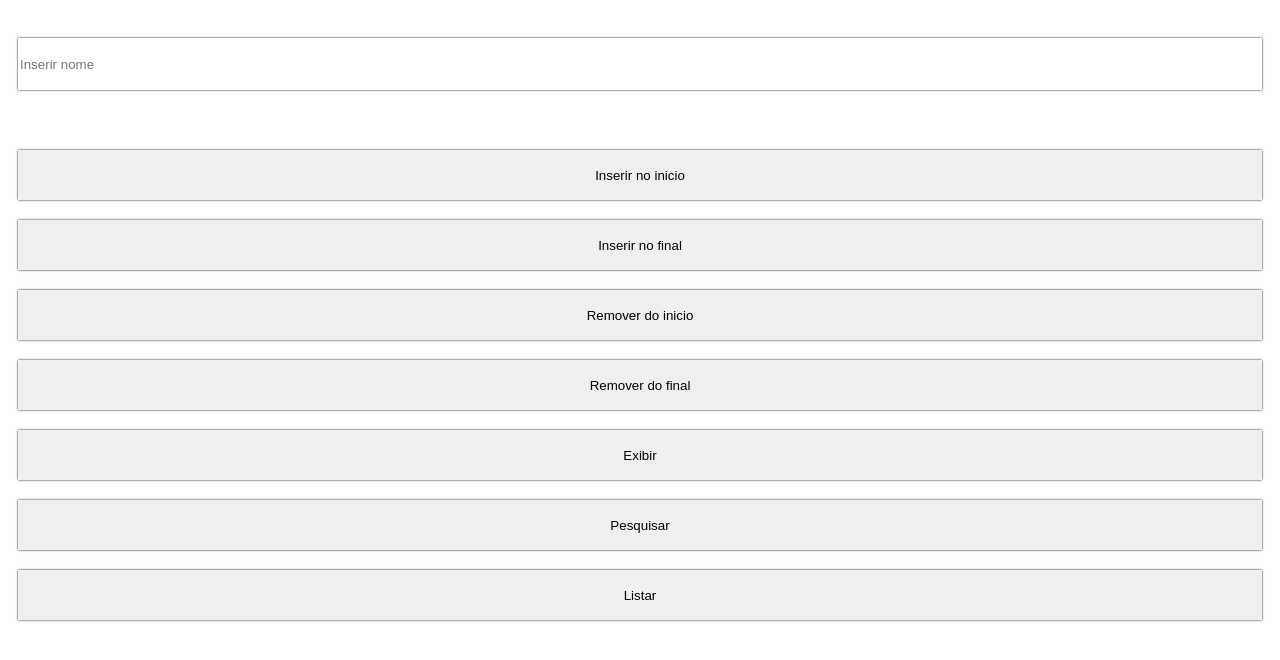
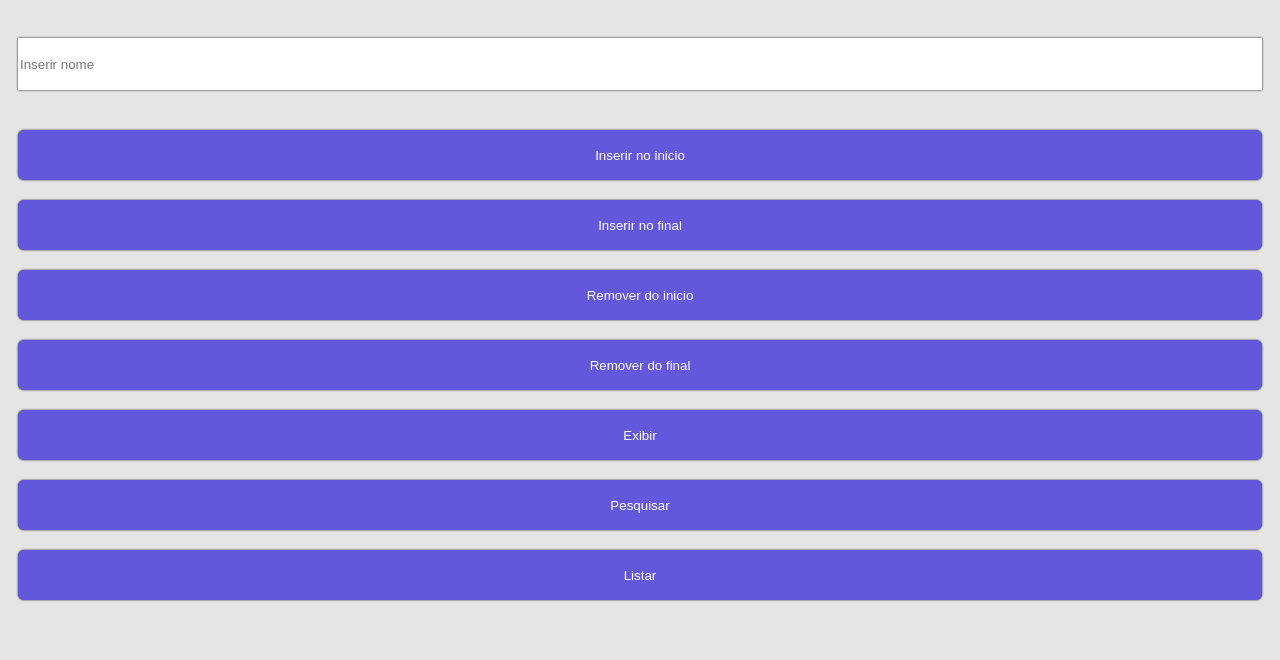
Before and after one commit to LuisFernandooo/Projeto-Vetor, a website: page www/index.html in a window 1280 px wide. Drawn offline with Linux system fonts and the light colour scheme.

Commit message:
Atualização - Javascript \& Css

```diff
--- a/www/components/magro.js
+++ b/www/components/magro.js
@@ -41,6 +41,7 @@ function vetorpesquisar(){
 
 function vetorlistar(){
     for(let i = 0; i < nomes.length; i++){
-        alert(i+1 +"° " + nomes[i])
+        // alert(i+1 +"° " + nomes[i])
+        document.getElementById('lista').innerHTML += i+1 +"° " + nomes[i] +"<br>"
     }
 }
--- a/www/css/style.css
+++ b/www/css/style.css
@@ -1,9 +1,12 @@
 /**/
+
+
 
 body{
     display: flex;
     flex-direction: column;
     gap: 20px;
+    background-color: #E5E5E5;
 }
 
 input{
@@ -15,6 +18,19 @@ input{
 }
 
 #insertnome{
-    margin-bottom: 40px;
+    margin-bottom: 20px;
     margin-top: 30px;
 }
+
+.css-btn{
+    border: none;
+    border-radius: 6px;
+    outline: none;
+    color: white;
+    background-color: #6358DC;
+}
+
+#lista{
+    font-size: 15px;
+    color: black;
+}
--- a/www/index.html
+++ b/www/index.html
@@ -13,18 +13,20 @@
 <body>
     <input type="text" name="insertnome" id="insertnome" placeholder="Inserir nome">
 
-    <input type="button" name="btnInserirInicio" value="Inserir no inicio" onclick="vetorunshift()">
+    <input type="button" name="btnInserirInicio" value="Inserir no inicio" class="css-btn" onclick="vetorunshift()">
 
-    <input type="button" name="btnInserirFinal" value="Inserir no final" onclick="vetorpush()">
+    <input type="button" name="btnInserirFinal" value="Inserir no final" class="css-btn" onclick="vetorpush()">
 
-    <input type="button" name="btnRemoverInicio" value="Remover do inicio" onclick="vetorshift()">
+    <input type="button" name="btnRemoverInicio" value="Remover do inicio" class="css-btn" onclick="vetorshift()">
 
-    <input type="button" name="btnRemoverFinal" value="Remover do final" onclick="vetorpop()">
+    <input type="button" name="btnRemoverFinal" value="Remover do final" class="css-btn" onclick="vetorpop()">
 
-    <input type="button" name="btnExibir" value="Exibir" onclick="vetorexibir()">
+    <input type="button" name="btnExibir" value="Exibir" class="css-btn" onclick="vetorexibir()">
 
-    <input type="button" name="btnPesquisar" value="Pesquisar" onclick="vetorpesquisar()">
+    <input type="button" name="btnPesquisar" value="Pesquisar" class="css-btn" onclick="vetorpesquisar()">
 
-    <input type="button" name="btnListar" value="Listar" onclick="vetorlistar()">
+    <input type="button" name="btnListar" value="Listar" class="css-btn" onclick="vetorlistar()">
+
+    <h5 id="lista"></h5>
 </body>
 </html>
```
